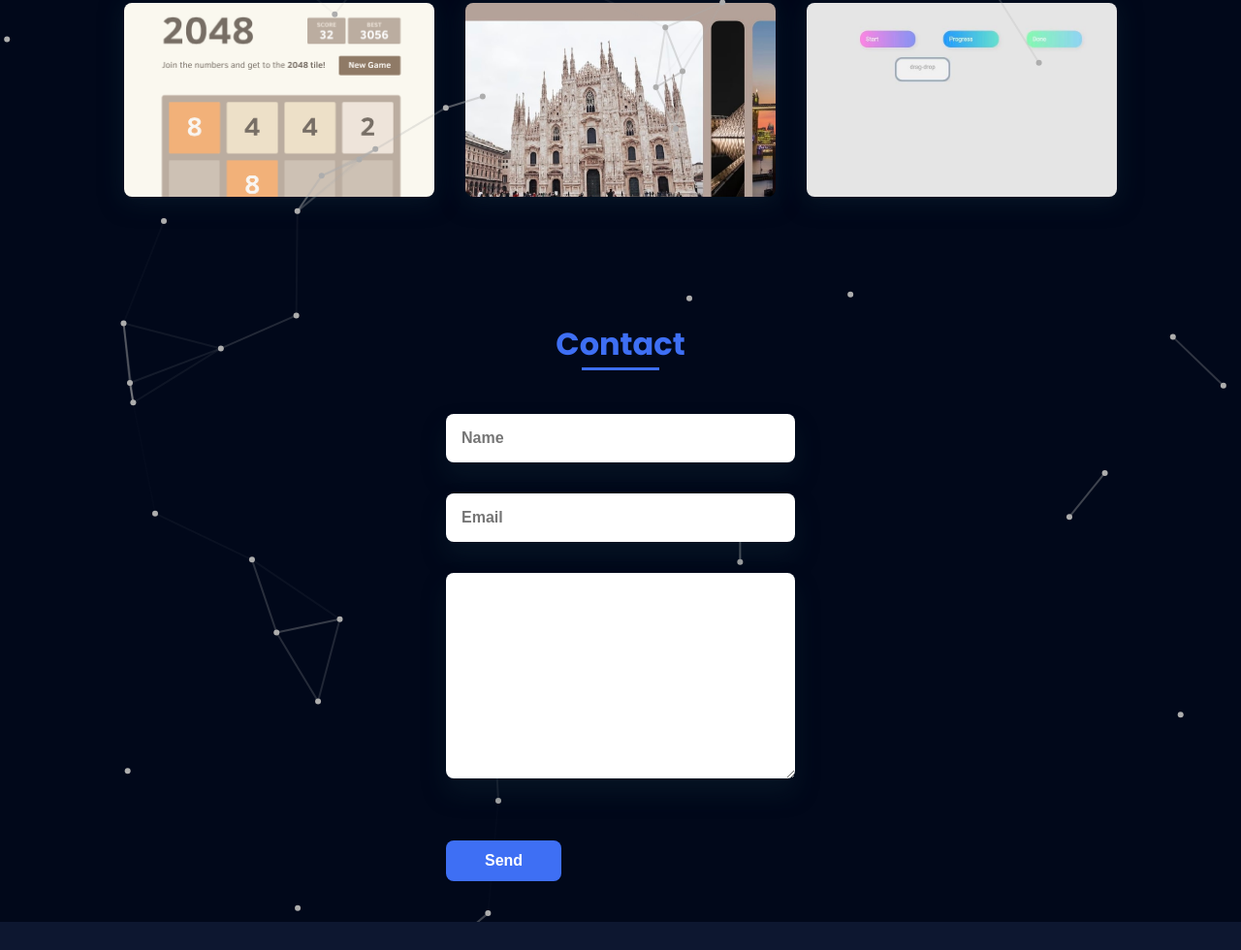
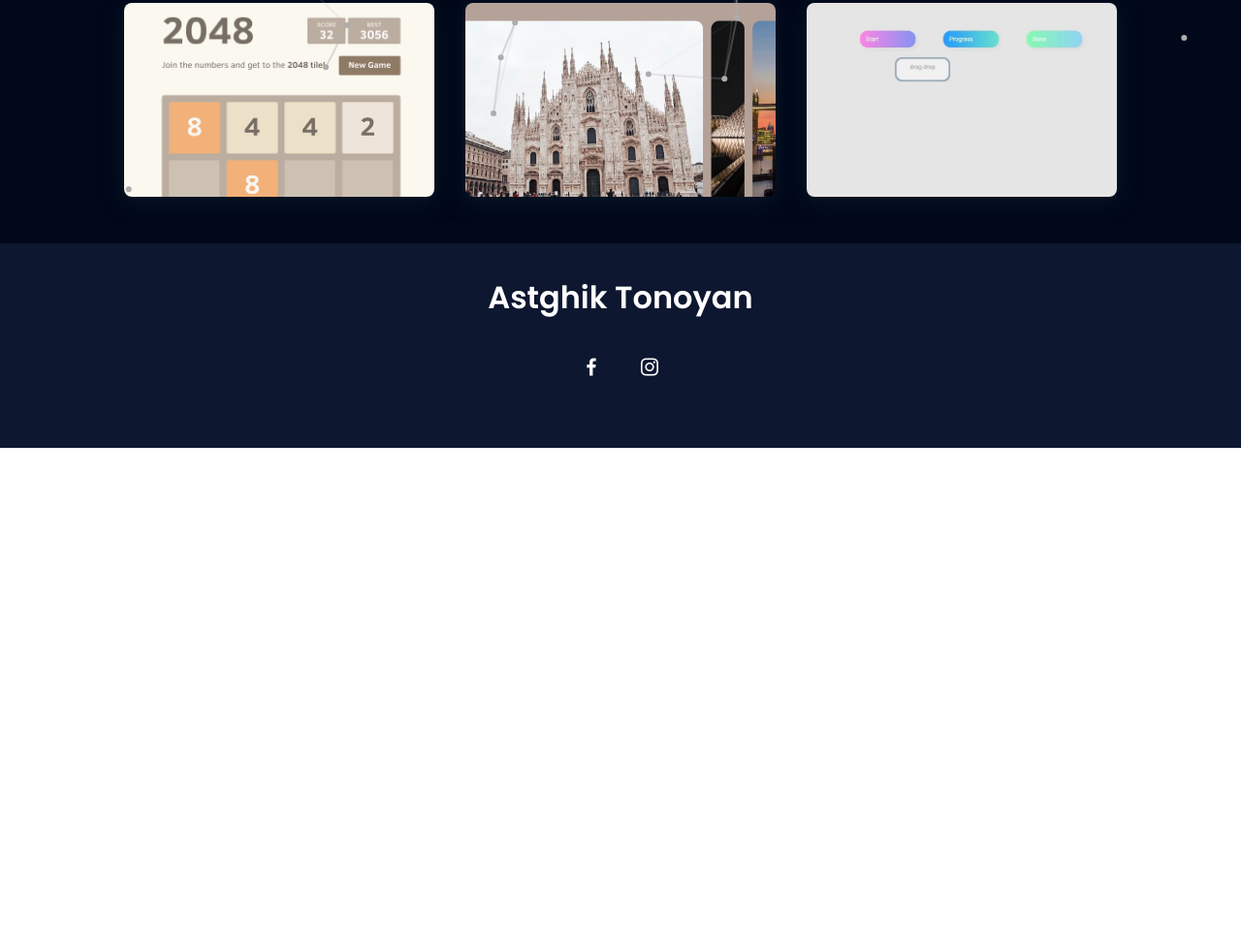
Before and after one commit to AstghikTonoyan/AstghikTonoyan.github.io, a plain HTML site: page index.html in a window 1280 px wide. Shown: the part 2508-3488 px from the top of the page at 97% size. After the commit the page ends 2970 px from the top, so only its background shows below. Drawn offline with nearby package versions, Linux system fonts and the light colour scheme.

Commit message:
add item

```diff
--- a/index.html
+++ b/index.html
@@ -214,20 +214,7 @@
                 </div>
             </section>
 
-            <!--===== CONTACT =====-->
-            <section class="contact section" id="contact">
-                <h2 class="section-title">Contact</h2>
 
-                <div class="contact__container bd-grid">
-                    <form action="" class="contact__form">
-                        <input type="text" placeholder="Name" class="contact__input">
-                        <input type="mail" placeholder="Email" class="contact__input">
-                        <textarea name="" id="" cols="0" rows="10" class="contact__input"></textarea>
-                        <input type="button" value="Send" class="contact__button button">
-                    </form>
-                </div>
-            </section>
-        </main>
 
         <!--===== FOOTER =====-->
         <footer class="footer">
```
